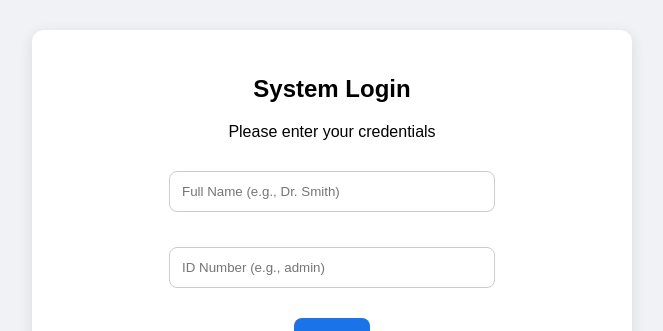
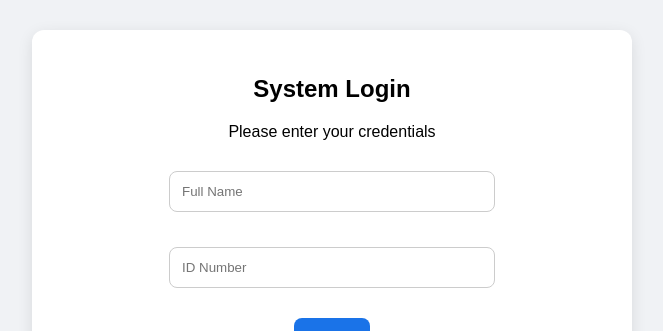
Before and after one commit to Mieshal-Alkharji/attendance-system, a website: page index.html in a window 1280 px wide. Shown: the top 331 px of the page, without its empty margins (308-971 px from the left). Drawn offline with Linux system fonts and the light colour scheme.

Commit message:
Update placeholders for login inputs

```diff
--- a/index.html
+++ b/index.html
@@ -11,8 +11,8 @@
     <h2>System Login</h2>
     <p>Please enter your credentials</p>
     <div class="login-form">
-      <input type="text" id="loginName" placeholder="Full Name (e.g., Dr. Smith)" class="form-input">
-      <input type="text" id="loginID" placeholder="ID Number (e.g., admin)" class="form-input">
+      <input type="text" id="loginName" placeholder="Full Name" class="form-input">
+      <input type="text" id="loginID" placeholder="ID Number" class="form-input">
       <button onclick="attemptLogin()">Login</button>
     </div>
     <p id="error-msg" style="color: red; margin-top: 10px;"></p>
```
